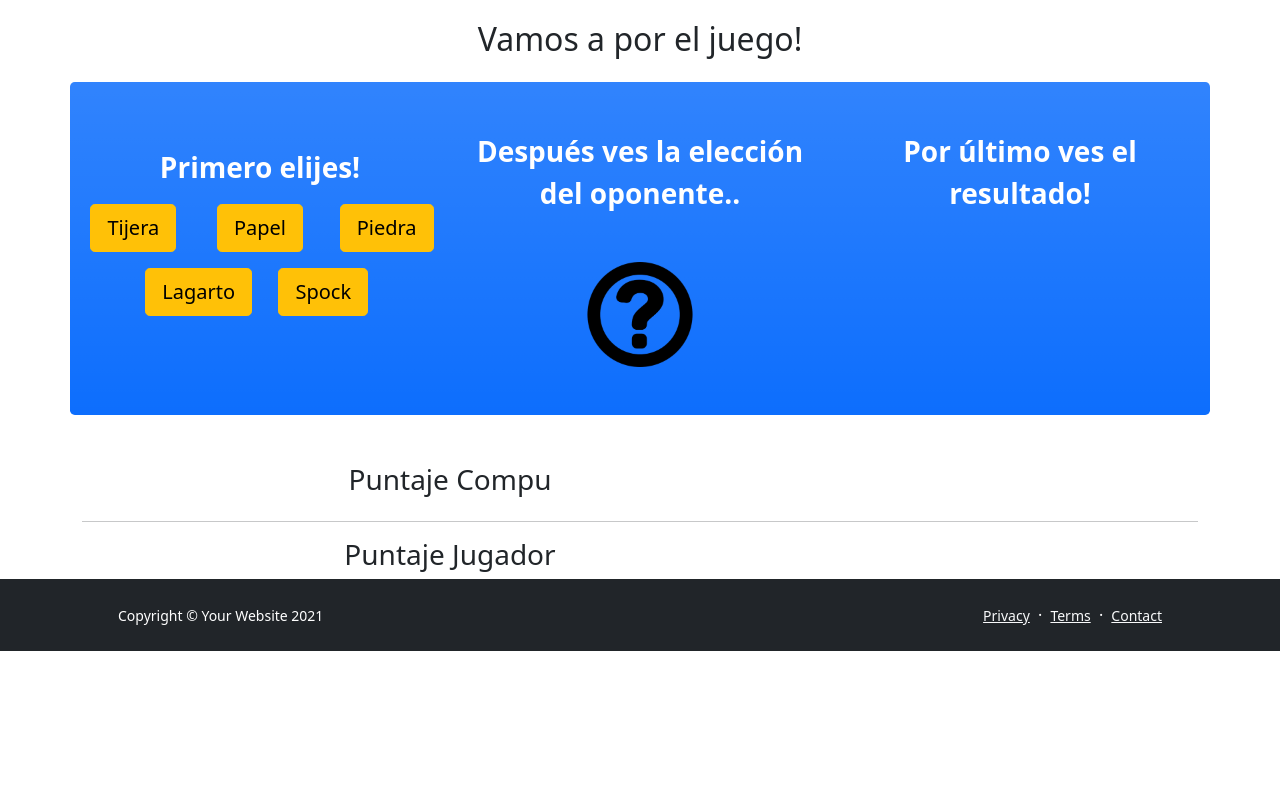
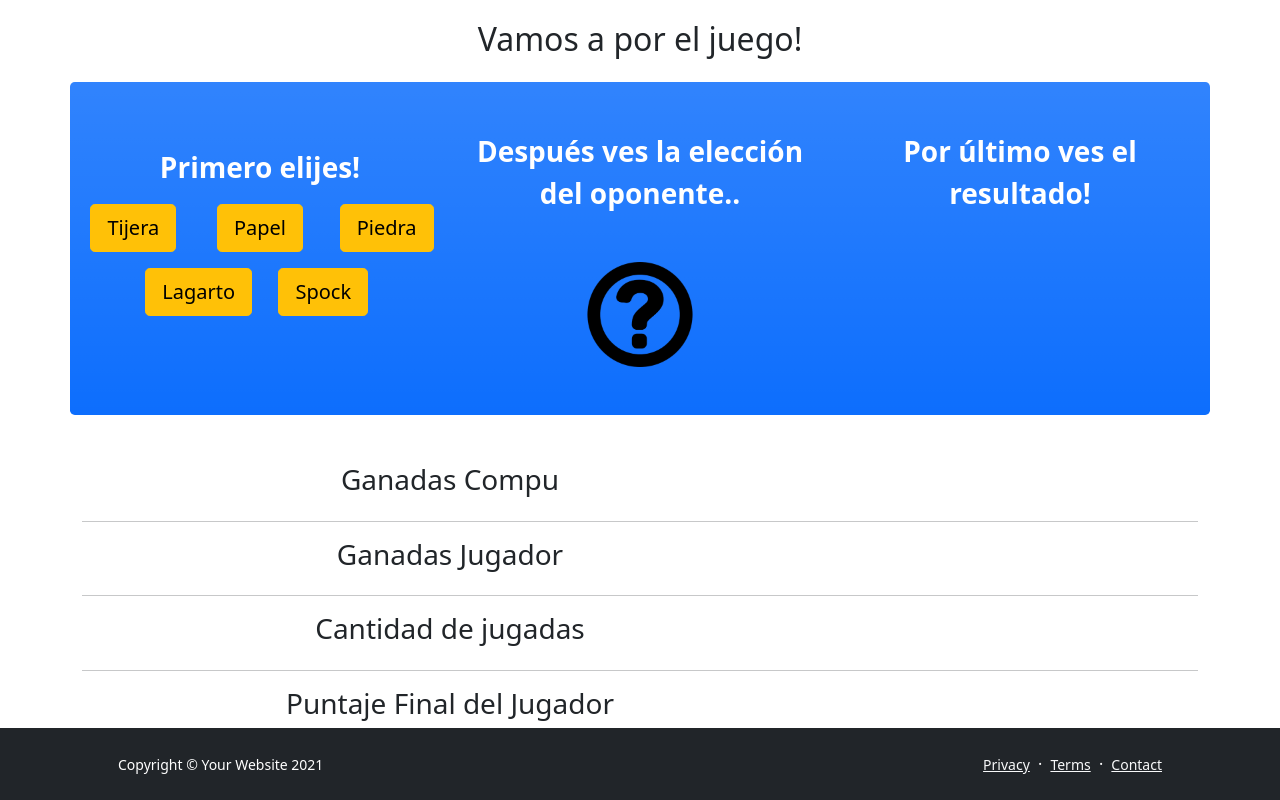
Before and after one commit to Juancho41/proyecto.final.web, a plain HTML site: page cachi.html in a window 1280 px wide. Shown: the part 2085-2885 px from the top of the page. Before the commit the page ends 2736 px from the top, so only its background shows below. Drawn offline with nearby package versions, Linux system fonts and the light colour scheme.

Commit message:
se agrega puntaje final de cachi

```diff
--- a/cachi.html
+++ b/cachi.html
@@ -202,7 +202,7 @@
         <div class="container">
             <div class="row">
                 <div class="col-8" style="text-align: center;">
-                    <h3>Puntaje Compu</h3>
+                    <h3>Ganadas Compu</h3>
                 </div>
                 <h3 id="tabCompu" class="col-4">
 
@@ -213,9 +213,29 @@
             <hr>
             <div class="row">
                 <div class="col-8" style="text-align: center;">
-                    <h3>Puntaje Jugador</h3>
+                    <h3>Ganadas Jugador</h3>
                 </div>
                 <h3 id="tabJugador" class="col-4">
+
+                </h3>
+
+            </div>
+            <hr>
+            <div class="row">
+                <div class="col-8" style="text-align: center;">
+                    <h3>Cantidad de jugadas</h3>
+                </div>
+                <h3 id="jugadas" class="col-4">
+
+                </h3>
+
+            </div>
+            <hr>
+            <div class="row">
+                <div class="col-8" style="text-align: center;">
+                    <h3>Puntaje Final del Jugador</h3>
+                </div>
+                <h3 id="puntajeFinal" class="col-4">
 
                 </h3>
 
--- a/cachipum.js
+++ b/cachipum.js
@@ -1,10 +1,12 @@
 let puntajeCompu = 0;
 let puntajeJugador = 0;
+let jugadas = 0;
 
 
 
 
 function cachipum(jugador) {
+    jugadas++;
     let opciones = ['piedra', 'papel', 'tijera', 'lagarto', 'spock'];
 
     let jugadaCompu = opciones[Math.floor(Math.random() * opciones.length)];
@@ -147,15 +149,17 @@ function cachipum(jugador) {
         document.getElementById("resultadoMano").classList.remove('bg-success');
 
     }
-
+    let puntajeFinal = (puntajeJugador - puntajeCompu) * jugadas;
 
     document.getElementById('tabCompu').innerHTML = `<span>${puntajeCompu}</span>`;
     document.getElementById('tabJugador').innerHTML = `<span>${puntajeJugador}</span>`;
+    document.getElementById('jugadas').innerHTML = `<span>${jugadas}</span>`;
+    document.getElementById('puntajeFinal').innerHTML = `<span>${puntajeFinal}</span>`;
 
 
 
 
 
 
-    console.log(resultado)
+    console.log(puntajeFinal)
 }
```
